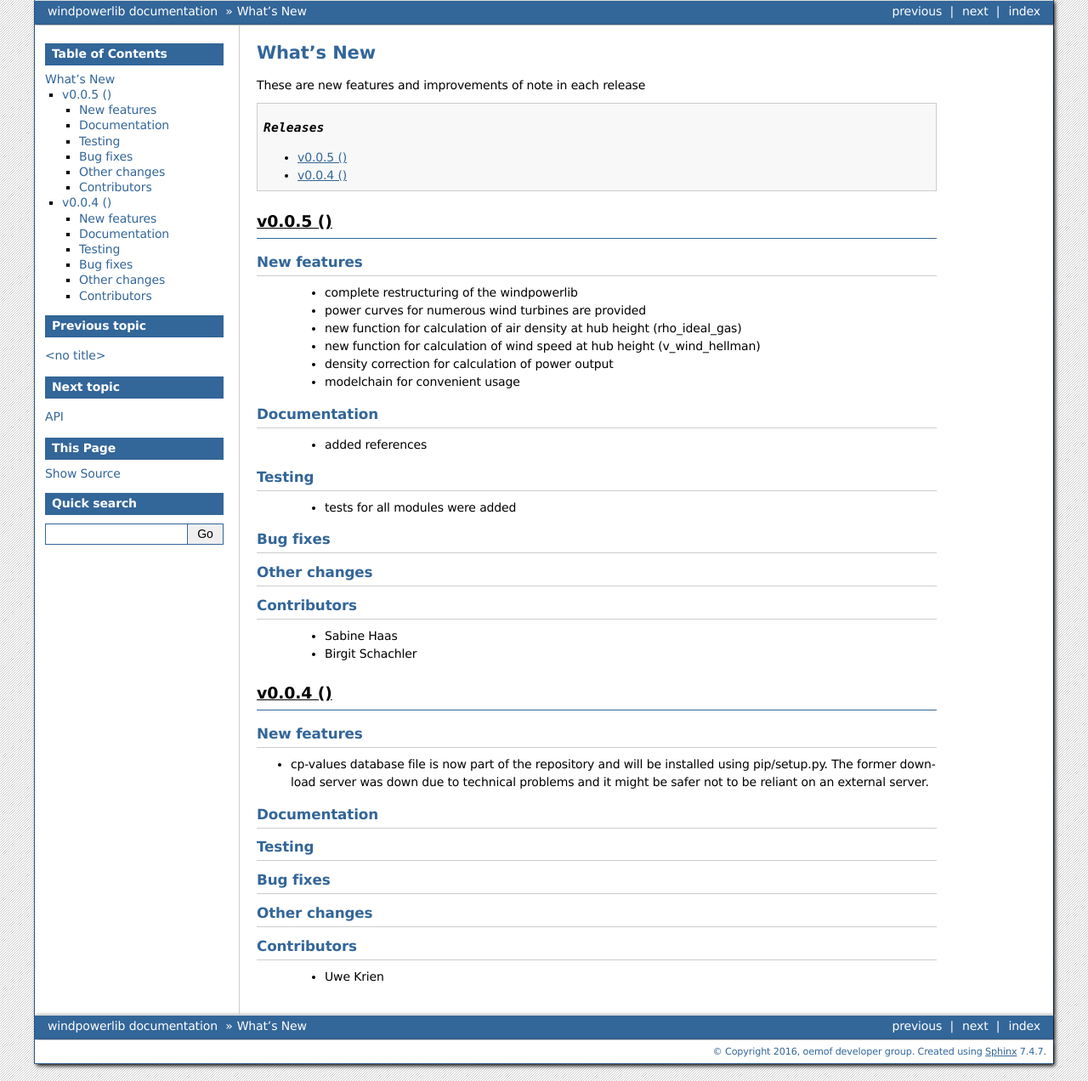
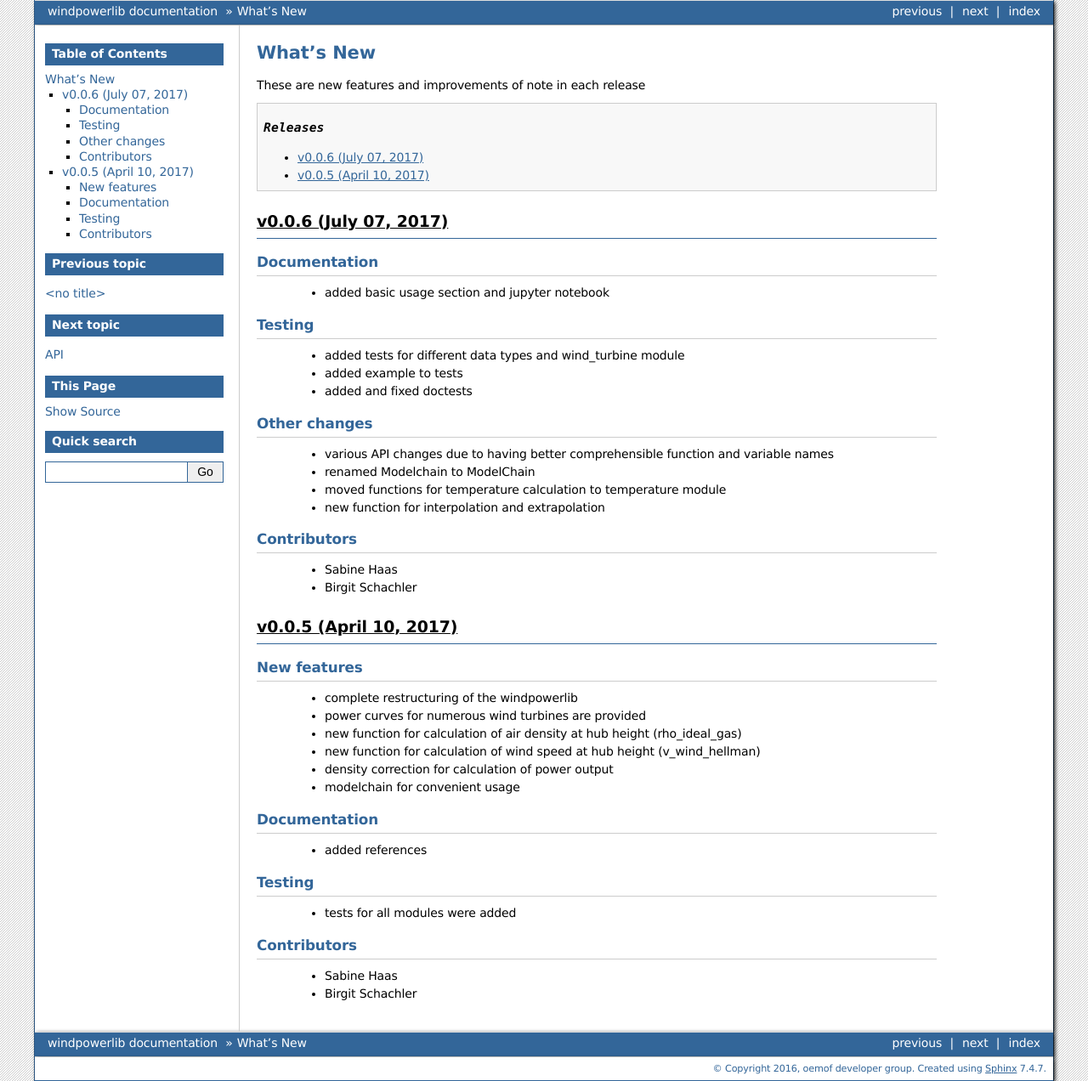
Before and after one commit to wind-python/windpowerlib, a Sphinx documentation site: the page built from doc/whats_new.rst, in a window 1280 px wide. Shown: the whole page at 85% size. Built offline with Sphinx 7.4.7, drawn with Linux system fonts in a browser that asks for light colours; formulas are drawn with MathJax 3.

Commit message:
Add whats new

```diff
--- a/doc/whats_new.rst
+++ b/doc/whats_new.rst
@@ -8,5 +8,5 @@ These are new features and improvements of note in each release
     :local:
     :backlinks: top
 
+.. include::  whatsnew/v006.txt
 .. include::  whatsnew/v005.txt
-.. include::  whatsnew/v004.txt
--- a/doc/whatsnew/v005.txt
+++ b/doc/whatsnew/v005.txt
@@ -1,4 +1,4 @@
-v0.0.5 ()
+v0.0.5 (April 10, 2017)
 +++++++++++++++++++++++++
 
 New features
@@ -22,14 +22,6 @@ Testing
 
  * tests for all modules were added
 
-Bug fixes
-#########
-
-
-Other changes
-#############
-
-
 Contributors
 ############
 
--- a/doc/whatsnew/v006.txt
+++ b/doc/whatsnew/v006.txt
@@ -1,25 +1,28 @@
-v0.0.6 ()
+v0.0.6 (July 07, 2017)
 +++++++++++++++++++++++++
-
-New features
-############
-
 
 Documentation
 #############
 
+ * added basic usage section and jupyter notebook
 
 Testing
 #######
 
-
-Bug fixes
-#########
-
+ * added tests for different data types and wind_turbine module
+ * added example to tests
+ * added and fixed doctests
 
 Other changes
 #############
 
+ * various API changes due to having better comprehensible function and variable names
+ * renamed Modelchain to ModelChain
+ * moved functions for temperature calculation to temperature module
+ * new function for interpolation and extrapolation
 
 Contributors
 ############
+
+ * Sabine Haas
+ * Birgit Schachler
```
